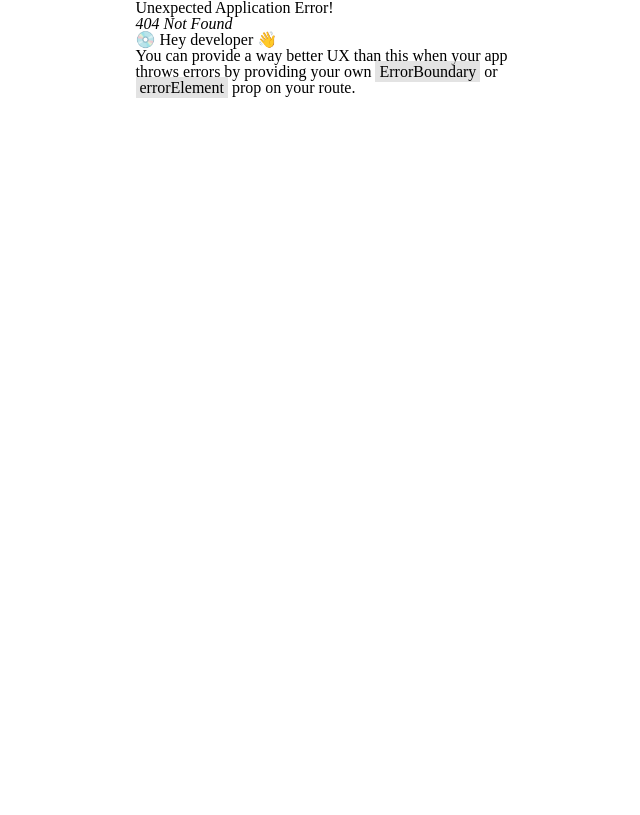
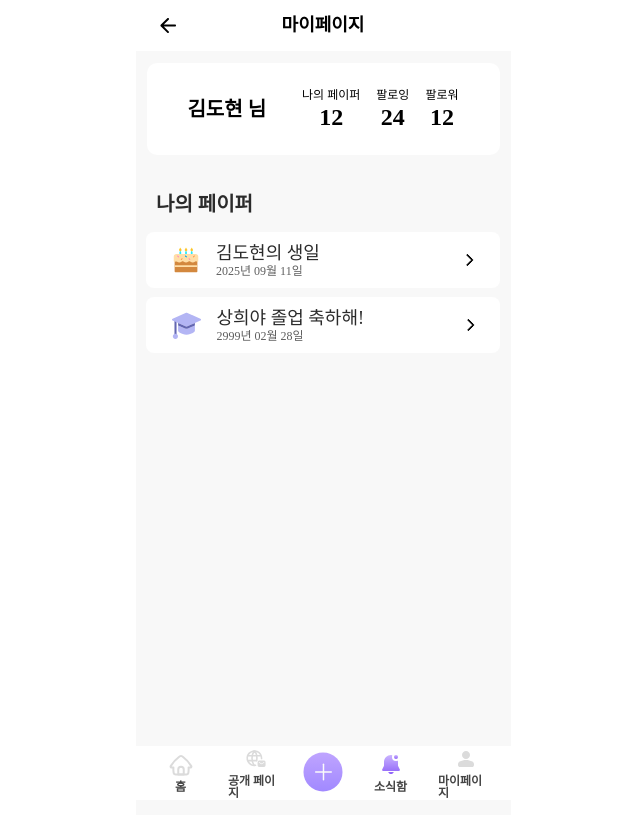
Before and after one commit to KUIT-Hackathon/Hackathon-FE, a React (Vite) app: page /mypage in a window 1280 px wide. Before the commit this address had no page. Shown: the whole page, without its empty margins (317-957 px from the left). Built offline with nearby package versions, Linux system fonts and the light colour scheme; a web font is replaced by a local one.

Commit message:
Fix : 마이페이지 살짝 수정 / 라우터 변경

```diff
--- a/src/Router.tsx
+++ b/src/Router.tsx
@@ -42,8 +42,8 @@ const Router = () => {
       element: <AlarmPage />,
     },
     {
-      path: '/mypage/main',
-      element: <MyPageMain name={'김도현'} />,
+      path: '/mypage',
+      element: <MyPageMain name={'김도현'} mypaper={'12'} follower={'12'} following={'24'} />,
     },
     {
       path: '/mypage/following',
--- a/src/pages/myPage/myPageMain.tsx
+++ b/src/pages/myPage/myPageMain.tsx
@@ -2,6 +2,7 @@ import styled from 'styled-components';
 import Header from '../../components/Header';
 import PaperTitle from '../../components/PaperTitle';
 import BottomBar from '../../components/BottomBar';
+import { useNavigate } from 'react-router-dom';
 
 const Container = styled.div`
   width: 375px;
@@ -39,17 +40,22 @@ const Stat = styled.div`
   gap: 16px;
 `;
 
-const Spec = styled.button`
+const Spec = styled.button<{ disabled?: boolean }>`
+  all: unset;
   display: flex;
   flex-direction: column;
   align-items: center;
   justify-content: center;
   gap: 4px;
   background: none;
+  cursor: ${({ disabled }) => (disabled ? 'default' : 'pointer')};
+
   h3 {
     text-align: center;
     font-size: 12px;
     font-weight: 400;
+    color: ${({ disabled }) => (disabled ? '#000' : '#000')};
+    opacity: ${({ disabled }) => (disabled ? 1 : 1)};
   }
 `;
 
@@ -77,24 +83,26 @@ const PaperContainer = styled.div`
   margin-top: 8px;
 `;
 
-const myPageMain = ({ name }) => {
+const MyPageMain = ({ name, mypaper, following, follower }) => {
+  const navigate = useNavigate();
+
   return (
     <Container>
       <Header title="마이페이지" />
       <MyCard>
         <h1>{name} 님</h1>
         <Stat>
-          <Spec>
+          <Spec disabled={true}>
             <h3>나의 페이퍼</h3>
-            <Count>6</Count>
+            <Count>{mypaper}</Count>
           </Spec>
-          <Spec>
+          <Spec type="button" onClick={() => navigate('/mypage/following')} disabled={false}>
             <h3>팔로잉</h3>
-            <Count>12</Count>
+            <Count>{following}</Count>
           </Spec>
-          <Spec>
+          <Spec type="button" onClick={() => navigate('/mypage/follower')} disabled={false}>
             <h3>팔로워</h3>
-            <Count>24</Count>
+            <Count>{follower}</Count>
           </Spec>
         </Stat>
       </MyCard>
@@ -111,4 +119,4 @@ const myPageMain = ({ name }) => {
   );
 };
 
-export default myPageMain;
+export default MyPageMain;
```
